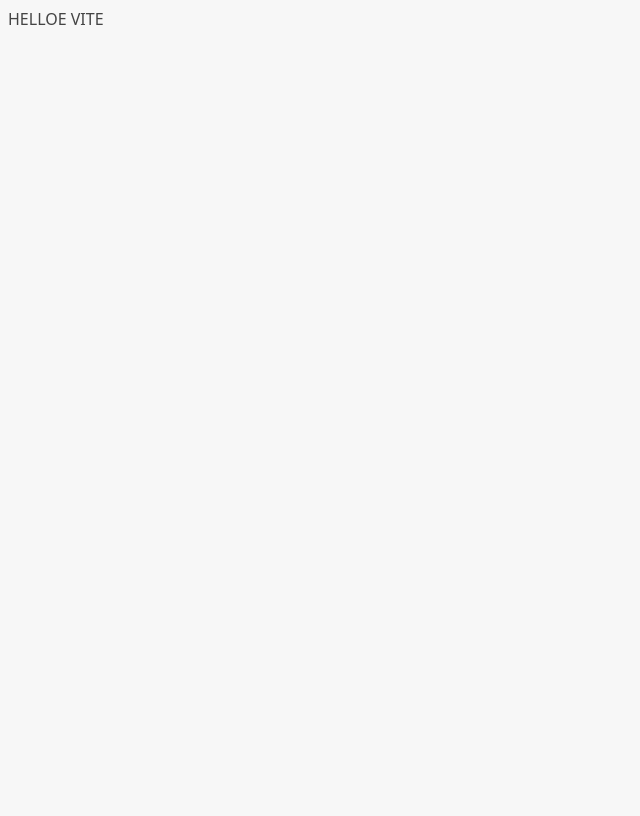
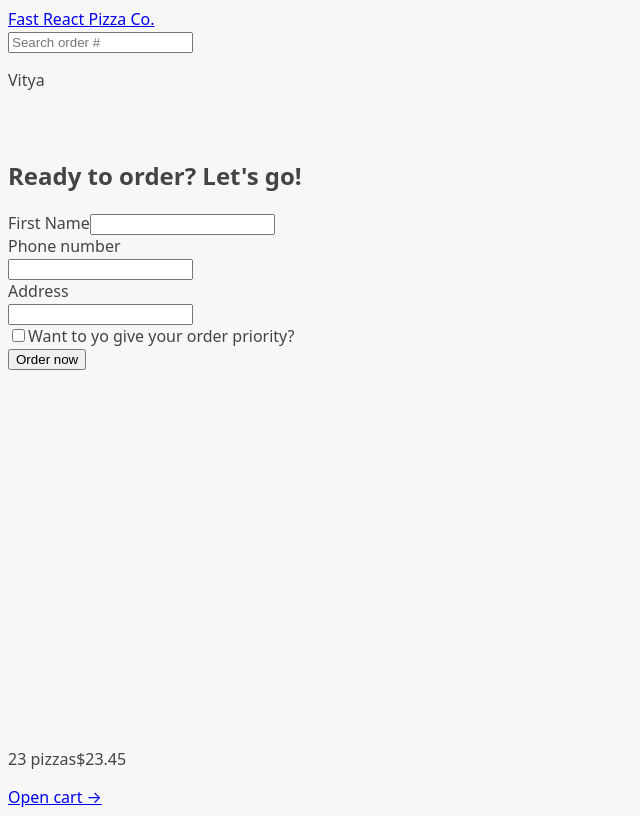
Before and after one commit to vict0rkovalchuk/fast-react-pizza, a React (Vite) app: page /order/new in a window 1280 px wide. Shown: the whole page, without its empty margins (0-640 px from the left). Built offline with nearby package versions, Linux system fonts and the light colour scheme.

Commit message:
react router with data loading

```diff
--- a/package.json
+++ b/package.json
@@ -11,7 +11,8 @@
   },
   "dependencies": {
     "react": "^18.2.0",
-    "react-dom": "^18.2.0"
+    "react-dom": "^18.2.0",
+    "react-router-dom": "^6.30.3"
   },
   "devDependencies": {
     "@types/react": "^18.2.15",
--- a/src/App.jsx
+++ b/src/App.jsx
@@ -1,5 +1,49 @@
+import { createBrowserRouter, RouterProvider } from "react-router-dom";
+
+import AppLayout from './ui/AppLayout';
+import Home from './ui/Home';
+import Menu, { loader as menuLoader } from './features/menu/Menu';
+import Cart from './features/cart/Cart';
+import CreateOrder, { action as createOrderAction } from './features/order/CreateOrder';
+import Order, { loader as orderLoader } from './features/order/Order';
+import Error from './ui/Error';
+
+const router = createBrowserRouter([
+  {
+    element: <AppLayout />,
+    errorElement: <Error />,
+    children: [
+      {
+        path: '/',
+        element: <Home />
+      },
+      {
+        path: '/menu',
+        element: <Menu />,
+        loader: menuLoader,
+        errorElement: <Error />
+      },
+      {
+        path: '/cart',
+        element: <Cart />
+      },
+      {
+        path: '/order/new',
+        element: <CreateOrder />,
+        action: createOrderAction
+      },
+      {
+        path: '/order/:orderId',
+        element: <Order />,
+        loader: orderLoader,
+        errorElement: <Error />
+      }
+    ]
+  }
+]);
+
 export default function App() {
   return (
-    <div>HELLOE VITE</div>
+    <RouterProvider router={router} />
   )
 }
--- a/src/features/cart/CartOverview.jsx
+++ b/src/features/cart/CartOverview.jsx
@@ -1,3 +1,5 @@
+import { Link } from "react-router-dom";
+
 function CartOverview() {
   return (
     <div>
@@ -5,7 +7,7 @@ function CartOverview() {
         <span>23 pizzas</span>
         <span>$23.45</span>
       </p>
-      <a href="#">Open cart &rarr;</a>
+      <Link to='/cart' >Open cart &rarr;</Link>
     </div>
   );
 }
--- a/src/features/menu/Menu.jsx
+++ b/src/features/menu/Menu.jsx
@@ -1,5 +1,21 @@
+import { useLoaderData } from "react-router-dom";
+import { getMenu } from "../../services/apiRestaurant";
+import MenuItem from "./MenuItem";
+
 function Menu() {
-  return <h1>Menu</h1>;
+  const menu = useLoaderData();
+
+  return (
+    <ul>
+      {menu.map(pizza => <MenuItem pizza={pizza} key={pizza.id}/>)}
+    </ul>
+  );
+}
+
+export async function loader() {
+  const menu =  await getMenu();
+
+  return menu;
 }
 
 export default Menu;
--- a/src/features/menu/MenuItem.jsx
+++ b/src/features/menu/MenuItem.jsx
@@ -1,3 +1,5 @@
+import { formatCurrency } from "../../utils/helpers";
+
 function MenuItem({ pizza }) {
   const { id, name, unitPrice, ingredients, soldOut, imageUrl } = pizza;
 
--- a/src/features/order/CreateOrder.jsx
+++ b/src/features/order/CreateOrder.jsx
@@ -1,4 +1,6 @@
 import { useState } from "react";
+import { Form, redirect, useActionData, useNavigation } from "react-router-dom";
+import { createOrder } from "../../services/apiRestaurant";
 
 // https://uibakery.io/regex-library/phone-number
 const isValidPhone = (str) =>
@@ -31,6 +33,11 @@ const fakeCart = [
 ];
 
 function CreateOrder() {
+  const navigation = useNavigation();
+  const isSubmitting = navigation.state === 'submitting';
+
+  const formErrors = useActionData();
+
   // const [withPriority, setWithPriority] = useState(false);
   const cart = fakeCart;
 
@@ -38,7 +45,7 @@ function CreateOrder() {
     <div>
       <h2>Ready to order? Let's go!</h2>
 
-      <form>
+      <Form method="POST">
         <div>
           <label>First Name</label>
           <input type="text" name="customer" required />
@@ -49,6 +56,7 @@ function CreateOrder() {
           <div>
             <input type="tel" name="phone" required />
           </div>
+          {formErrors?.phone && <p>{formErrors.phone}</p>}
         </div>
 
         <div>
@@ -70,11 +78,33 @@ function CreateOrder() {
         </div>
 
         <div>
-          <button>Order now</button>
+          <input type="hidden" name="cart" value={JSON.stringify(cart)}/>
+          <button disabled={isSubmitting}>{isSubmitting ? 'Placing Order' : 'Order now'}</button>
         </div>
-      </form>
+      </Form>
     </div>
   );
 }
 
+export async function action ({ request }) {
+  const formData = await request.formData();
+  const data = Object.fromEntries(formData);
+
+  const order = {
+    ...data,
+    cart: JSON.parse(data.cart),
+    priority: data.priority === 'on'
+  }
+
+  const errors = {};
+
+  if(!isValidPhone(order.phone)) errors.phone = 'Please give us your correct phone number. We might need it to contact you.';
+
+  if(Object.keys(errors).length > 0) return errors;
+
+  const newOrder = await createOrder(order);
+
+  return redirect(`/order/${newOrder.id}`);
+}
+
 export default CreateOrder;
--- a/src/features/order/Order.jsx
+++ b/src/features/order/Order.jsx
@@ -1,4 +1,5 @@
-// Test ID: IIDSAT
+import { useLoaderData } from "react-router-dom";
+import { getOrder } from "../../services/apiRestaurant";
 
 import {
   calcMinutesLeft,
@@ -6,42 +7,9 @@ import {
   formatDate,
 } from "../../utils/helpers";
 
-const order = {
-  id: "ABCDEF",
-  customer: "Jonas",
-  phone: "123456789",
-  address: "Arroios, Lisbon , Portugal",
-  priority: true,
-  estimatedDelivery: "2027-04-25T10:00:00",
-  cart: [
-    {
-      pizzaId: 7,
-      name: "Napoli",
-      quantity: 3,
-      unitPrice: 16,
-      totalPrice: 48,
-    },
-    {
-      pizzaId: 5,
-      name: "Diavola",
-      quantity: 2,
-      unitPrice: 16,
-      totalPrice: 32,
-    },
-    {
-      pizzaId: 3,
-      name: "Romana",
-      quantity: 1,
-      unitPrice: 15,
-      totalPrice: 15,
-    },
-  ],
-  position: "-9.000,38.000",
-  orderPrice: 95,
-  priorityPrice: 19,
-};
+function Order() {
+  const order = useLoaderData();
 
-function Order() {
   // Everyone can search for all orders, so for privacy reasons we're gonna gonna exclude names or address, these are only for the restaurant staff
   const {
     id,
@@ -83,4 +51,10 @@ function Order() {
   );
 }
 
+export async function loader({ params: { orderId } }) {
+  const order =  await getOrder(orderId);
+
+  return order;
+}
+
 export default Order;
--- /dev/null
+++ b/src/features/order/SearchOrder.jsx
@@ -0,0 +1,27 @@
+import { useState } from "react"
+import { useNavigate } from "react-router-dom";
+
+export default function SearchOrder() {
+  const [query, setQuery] = useState('');
+  const navigate = useNavigate();
+
+  function handleSubmit (e) {
+    e.preventDefault();
+
+    if (!query) return;
+
+    navigate(`/order/${query}`);
+    setQuery('');
+  }
+
+  return (
+    <form onSubmit={handleSubmit}>
+      <input
+        type="text"
+        placeholder="Search order #"
+        value={query}
+        onChange={e => setQuery(e.target.value)}
+      />
+    </form>
+  )
+}
--- /dev/null
+++ b/src/ui/AppLayout.jsx
@@ -0,0 +1,25 @@
+import { Outlet, useNavigation } from "react-router-dom";
+
+import Header from "./Header";
+import Loader from "./Loader";
+
+import CartOverview from '../features/cart/CartOverview';
+
+export default function AppLayout() {
+  const navigation = useNavigation();
+  const isLoading = navigation.state === 'loading';
+
+  return (
+    <div className="layout">
+      {isLoading && <Loader />}
+
+      <Header />
+
+      <main>
+        <Outlet />
+      </main>
+
+      <CartOverview />
+    </div>
+  )
+}
--- a/src/ui/Error.jsx
+++ b/src/ui/Error.jsx
@@ -1,15 +1,16 @@
-import { useNavigate } from 'react-router-dom';
+import { useNavigate, useRouteError } from 'react-router-dom';
 
-function NotFound() {
+function Error() {
   const navigate = useNavigate();
+  const error = useRouteError();
 
   return (
     <div>
       <h1>Something went wrong 😢</h1>
-      <p>%MESSAGE%</p>
+      <p>{error.data || error.message}</p>
       <button onClick={() => navigate(-1)}>&larr; Go back</button>
     </div>
   );
 }
 
-export default NotFound;
+export default Error;
--- /dev/null
+++ b/src/ui/Header.jsx
@@ -0,0 +1,15 @@
+import { Link } from "react-router-dom";
+
+import SearchOrder from "../features/order/SearchOrder";
+
+export default function Header() {
+  return (
+    <header>
+      <Link to='/'>Fast React Pizza Co.</Link>
+
+      <SearchOrder />
+
+      <p>Vitya</p>
+    </header>
+  )
+}
--- /dev/null
+++ b/src/ui/Loader.jsx
@@ -0,0 +1,5 @@
+export default function Loader() {
+  return (
+    <div className="loader"></div>
+  )
+}
```
Also changed, not shown: 1 other file (tests, documents, lock files or other folders).
